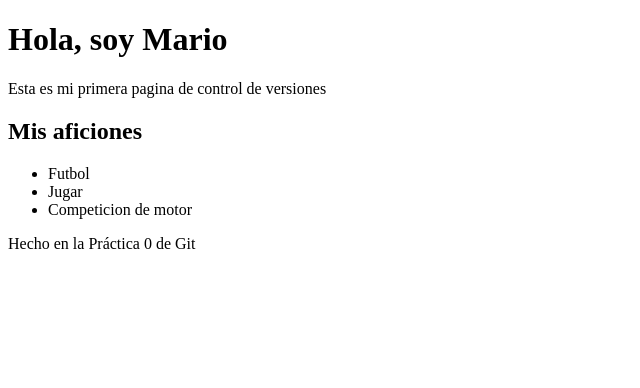
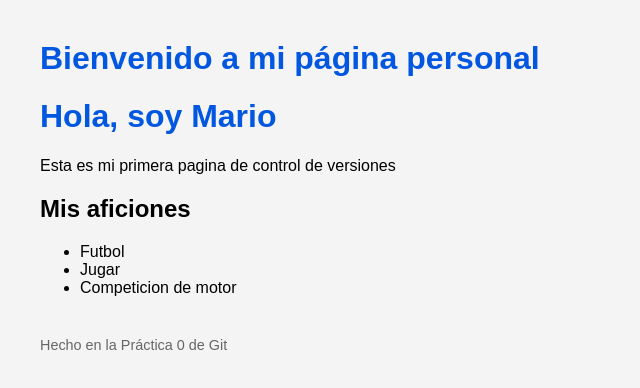
Before and after one commit to Mariete-maker/Practica-git3, a plain HTML site: page index.html in a window 1280 px wide. Shown: the whole page, without its empty margins (0-640 px from the left). Drawn offline with Linux system fonts and the light colour scheme.

Commit message:
Cambia el titulo (version A)

```diff
--- a/index.html
+++ b/index.html
@@ -4,9 +4,10 @@
     <meta charset="UTF-8">
 
     <title>Mi primera pagina</title>
-    <link rel="stylesheet" href="estilos.css">
+    <link rel="stylesheet" href="estilo.css">
 </head>
 <body>
+   <h1>Bienvenido a mi página personal</h1>
     <h1>Hola, soy Mario</h1>
     <p>Esta es mi primera pagina de control de versiones</p>
 
```
